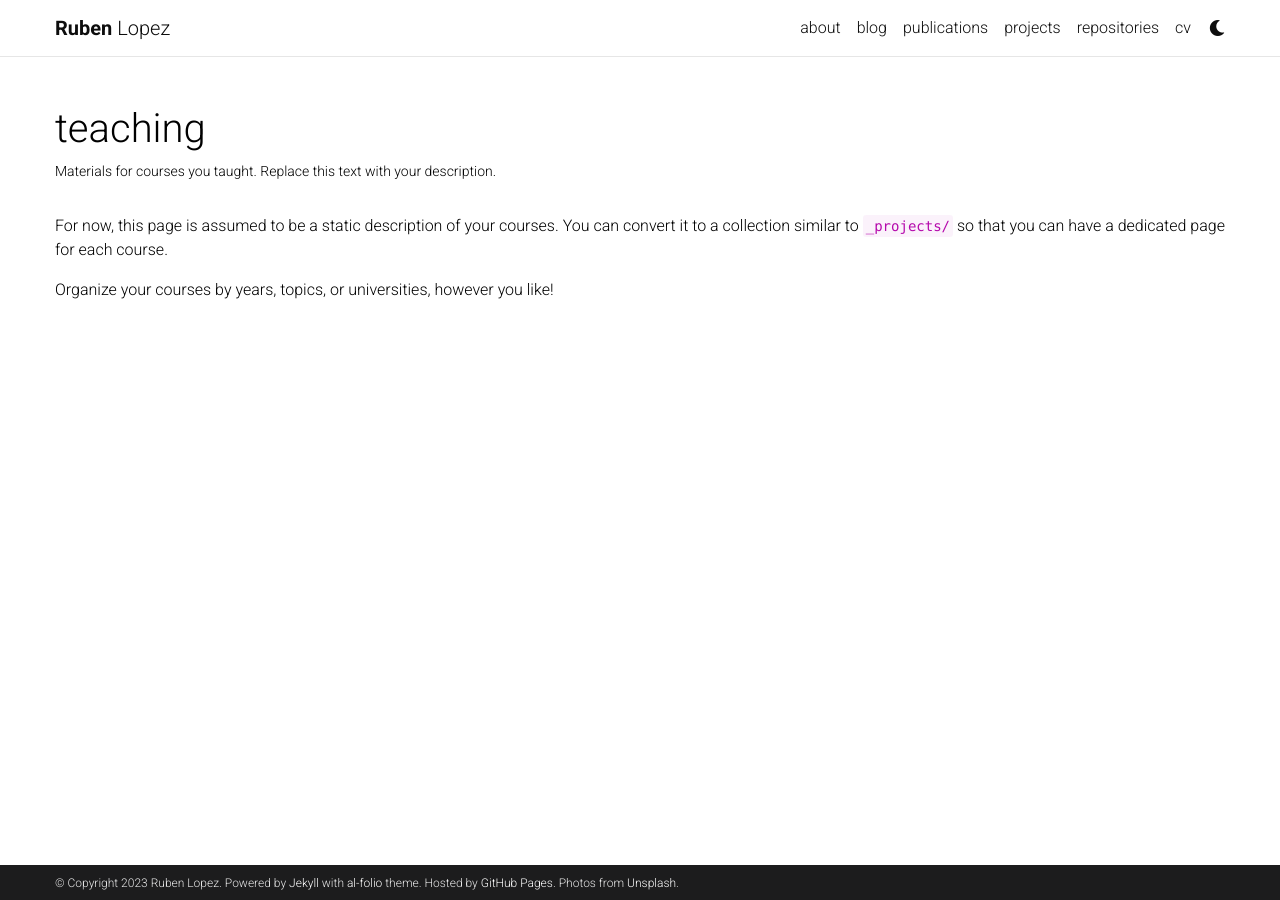
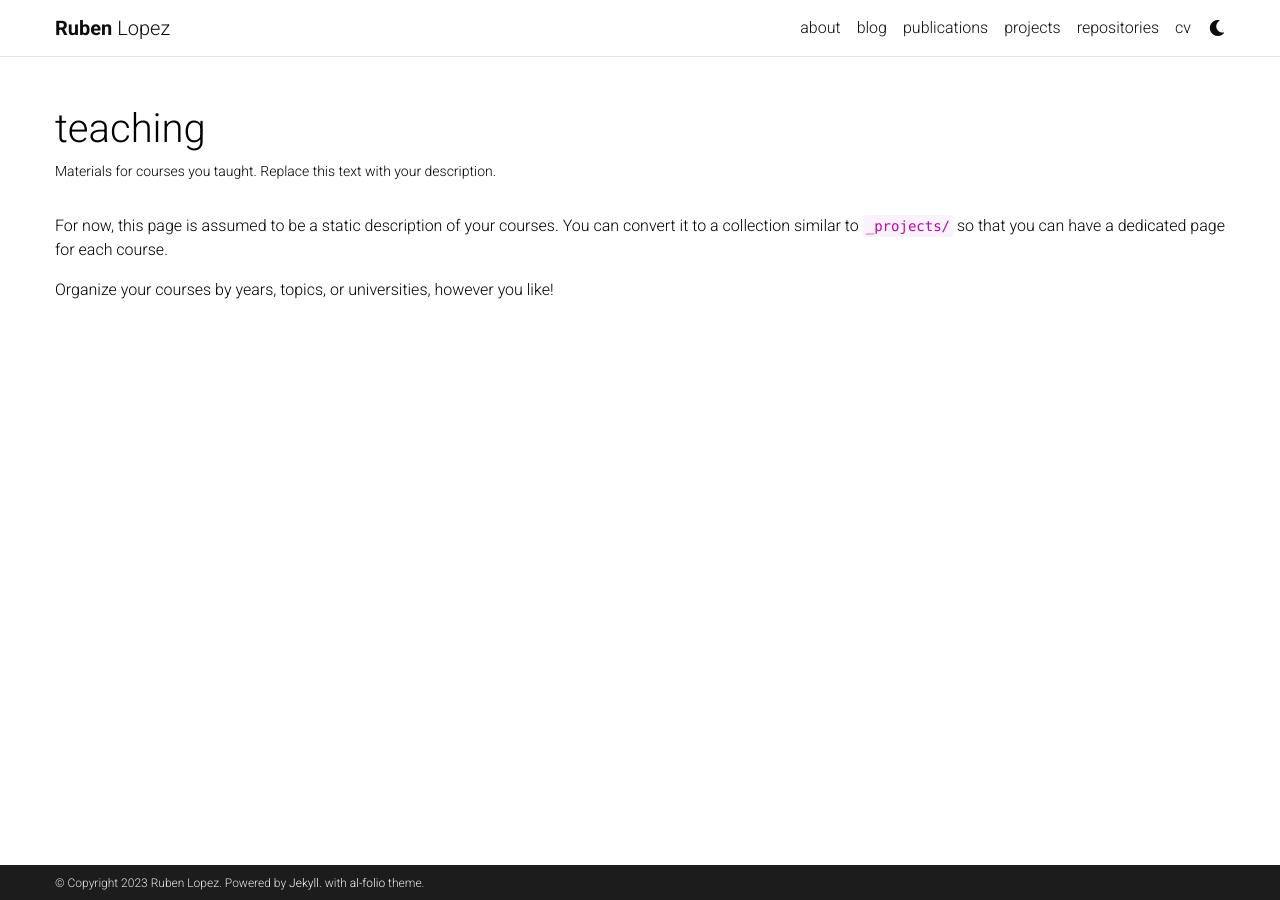
Before and after one commit to rjlopez2/my_site, a Jekyll site: the page built from _pages/teaching.md, in a window 1280 px wide. Built offline with Jekyll 4.4.1, drawn with Linux system fonts in a browser that asks for light colours; comment, search, counter and statistics services are not loaded; a style sheet for code colours, icons or effects is not loaded.

Commit message:
remove footertext unneded info

```diff
--- a/_config.yml
+++ b/_config.yml
@@ -10,9 +10,9 @@ email: ruben.lopez@unibe.ch
 description: > # the ">" symbol means to ignore newlines until "footer_text:"
   A simple, whitespace theme for academics. Based on [*folio](https://github.com/bogoli/-folio) design.
 footer_text: >
-  Powered by <a href="https://jekyllrb.com/" target="_blank">Jekyll</a> with <a href="https://github.com/alshedivat/al-folio">al-folio</a> theme.
-  Hosted by <a href="https://pages.github.com/" target="_blank">GitHub Pages</a>.
-  Photos from <a href="https://unsplash.com" target="_blank">Unsplash</a>.
+  Powered by <a href="https://jekyllrb.com/" target="_blank">Jekyll</a>.  with <a href="https://github.com/alshedivat/al-folio">al-folio</a> theme.
+ # Hosted by <a href="https://pages.github.com/" target="_blank">GitHub Pages</a>.
+ # Photos from <a href="https://unsplash.com" target="_blank">Unsplash</a>.
 keywords: jekyll, jekyll-theme, academic-website, portfolio-website  # add your own keywords or leave empty
 
 lang: en # the language of your site (for example: en, fr, cn, ru, etc.)
```
